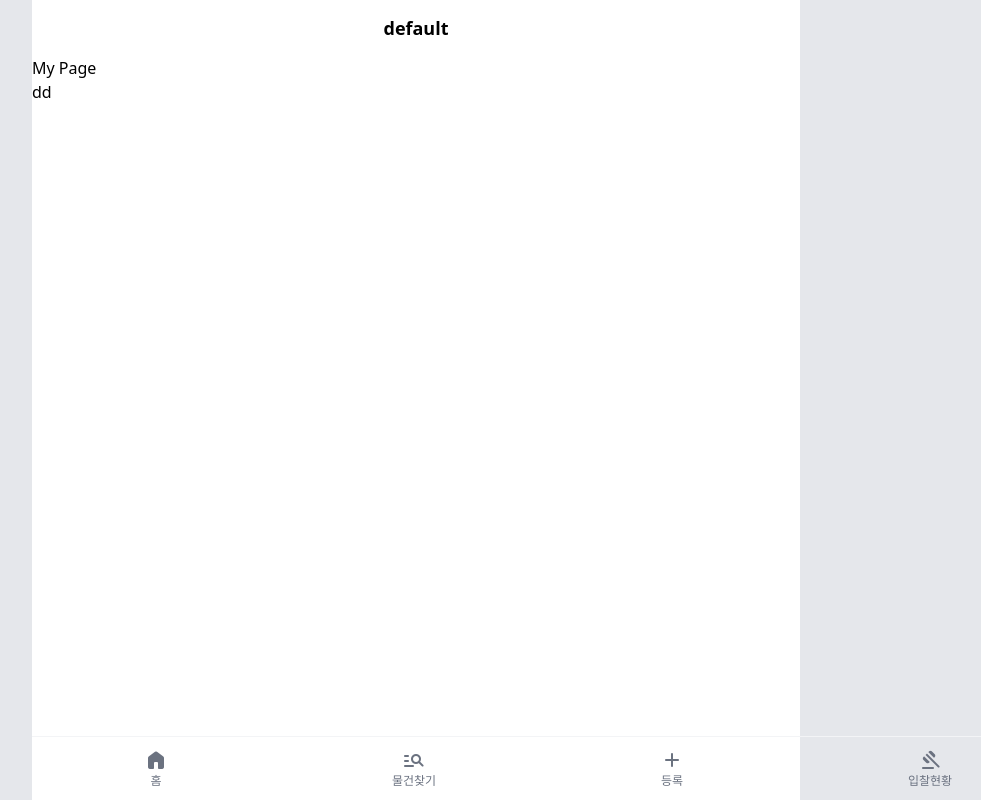
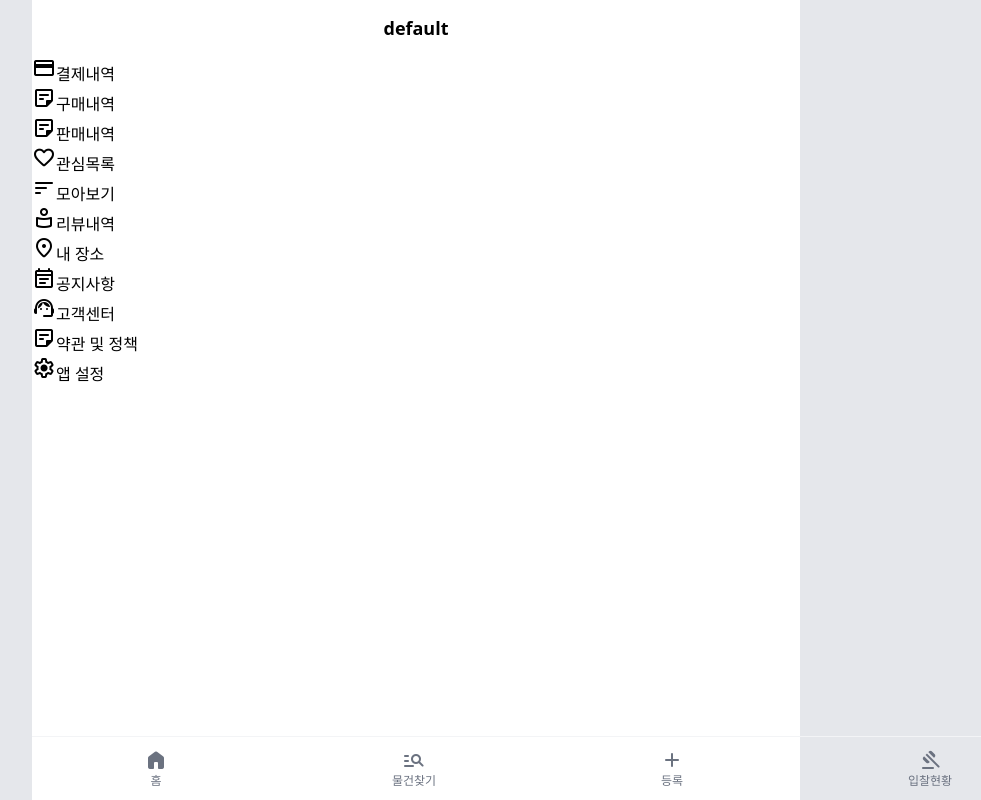
Before and after one commit to wndgur2/ddang, a React (Vite) app: page /mypage in a window 1280 px wide. Shown: the whole page, without its empty margins (224-1205 px from the left). Built offline with nearby package versions, Linux system fonts and the light colour scheme.

Commit message:
feat: mypage개발

```diff
--- a/src/features/index.js
+++ b/src/features/index.js
@@ -1,2 +1,4 @@
 import { initFCM } from './notification/services/initFCM'
-export { initFCM }
+import MyPageMenu from './user/components/MyPageMenu'
+
+export { initFCM, MyPageMenu }
--- /dev/null
+++ b/src/features/user/components/MyPageMenu.jsx
@@ -0,0 +1,20 @@
+import PropTypes from 'prop-types'
+import { Link } from 'react-router-dom'
+import MaterialIcon from '../../../components/icons/MaterialIcon'
+
+function MyPageMenu({ icon, title, to }) {
+  return (
+    <Link to={to}>
+      <MaterialIcon {...icon} />
+      {title}
+    </Link>
+  )
+}
+
+MyPageMenu.propTypes = {
+  icon: PropTypes.object,
+  title: PropTypes.string,
+  to: PropTypes.string,
+}
+
+export default MyPageMenu
--- a/src/pages/MyPage.jsx
+++ b/src/pages/MyPage.jsx
@@ -1,8 +1,79 @@
+import { MyPageMenu } from '../features'
+
 function MyPage() {
   return (
-    <div>
-      <h1>My Page</h1>
-        <p>dd</p>
+    <div className='flex flex-col'>
+      <MyPageMenu
+        to='/payment-history'
+        icon={{
+          name: 'credit_card',
+        }}
+        title={'결제내역'}
+      />
+      <MyPageMenu
+        to='/purchase-history'
+        icon={{
+          name: 'sticky_note_2',
+        }}
+        title={'구매내역'}
+      />
+      <MyPageMenu
+        to='/sales-history'
+        icon={{
+          name: 'sticky_note_2',
+        }}
+        title={'판매내역'}
+      />
+      <MyPageMenu
+        to='/favorites'
+        icon={{
+          name: 'favorite',
+        }}
+        title={'관심목록'}
+      />
+      <MyPageMenu
+        to='/collection'
+        icon={{
+          name: 'sort',
+        }}
+        title={'모아보기'}
+      />
+      <MyPageMenu
+        icon={{
+          name: 'for_you',
+        }}
+        title={'리뷰내역'}
+      />
+      <MyPageMenu
+        icon={{
+          name: 'location_on',
+        }}
+        title={'내 장소'}
+      />
+      <MyPageMenu
+        icon={{
+          name: 'event_note',
+        }}
+        title={'공지사항'}
+      />
+      <MyPageMenu
+        icon={{
+          name: 'support_agent',
+        }}
+        title={'고객센터'}
+      />
+      <MyPageMenu
+        icon={{
+          name: 'sticky_note_2',
+        }}
+        title={'약관 및 정책'}
+      />
+      <MyPageMenu
+        icon={{
+          name: 'settings',
+        }}
+        title={'앱 설정'}
+      />
     </div>
   )
 }
```
